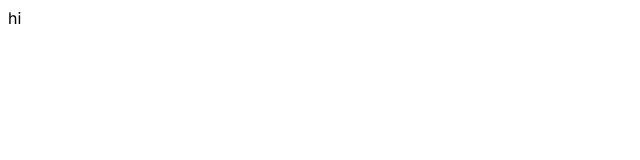
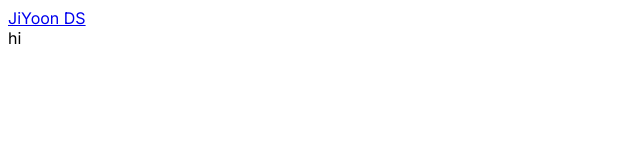
Before and after one commit to JIY00N2/jiyoon-ds-web, a Next.js app: page / in a window 1280 px wide. Shown: the top 160 px of the page, without its empty margins (0-640 px from the left). Built offline with nearby package versions, Linux system fonts and the light colour scheme.

Commit message:
feat: 홈 link 추가

```diff
--- a/src/app/layout.tsx
+++ b/src/app/layout.tsx
@@ -1,11 +1,12 @@
-import type { Metadata } from 'next';
-import { Inter } from 'next/font/google';
+import type { Metadata } from "next";
+import { Inter } from "next/font/google";
+import Link from "next/link";
 
-const inter = Inter({ subsets: ['latin'] });
+const inter = Inter({ subsets: ["latin"] });
 
 export const metadata: Metadata = {
-  title: 'Create Next App',
-  description: 'Generated by create next app',
+  title: "ys design system web",
+  description: "ys design system web page",
 };
 
 export default function RootLayout({
@@ -14,8 +15,11 @@ export default function RootLayout({
   children: React.ReactNode;
 }>) {
   return (
-    <html lang='ko'>
-      <body className={inter.className}>{children}</body>
+    <html lang="ko">
+      <body className={inter.className}>
+        <Link href={"/"}>JiYoon DS</Link>
+        {children}
+      </body>
     </html>
   );
 }
```
Also changed, not shown: src/app/page.module.css (added).
